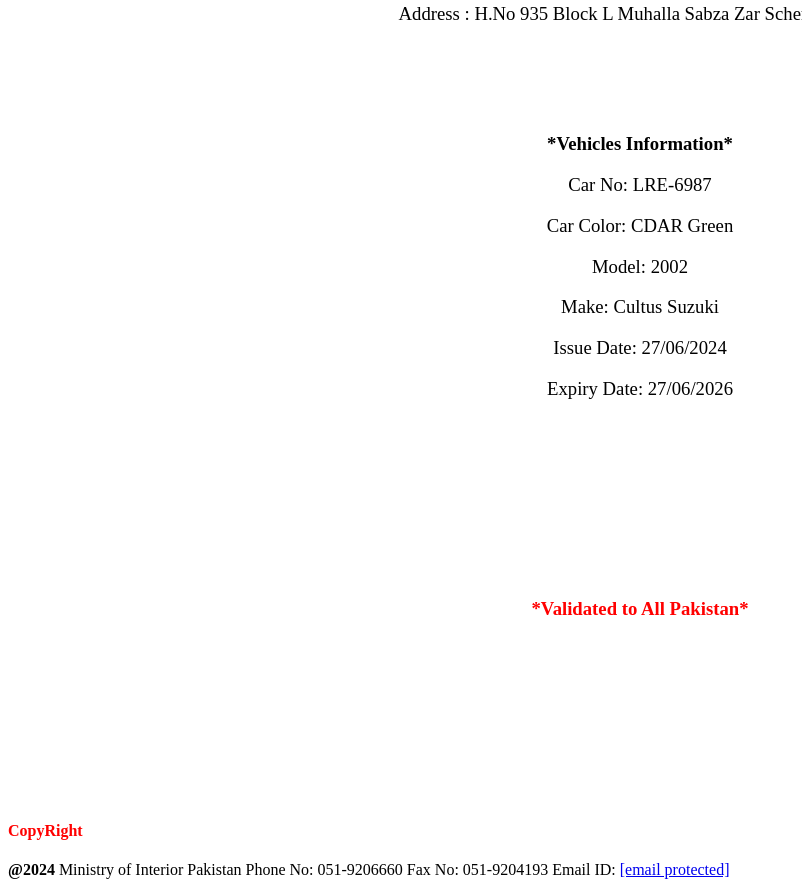
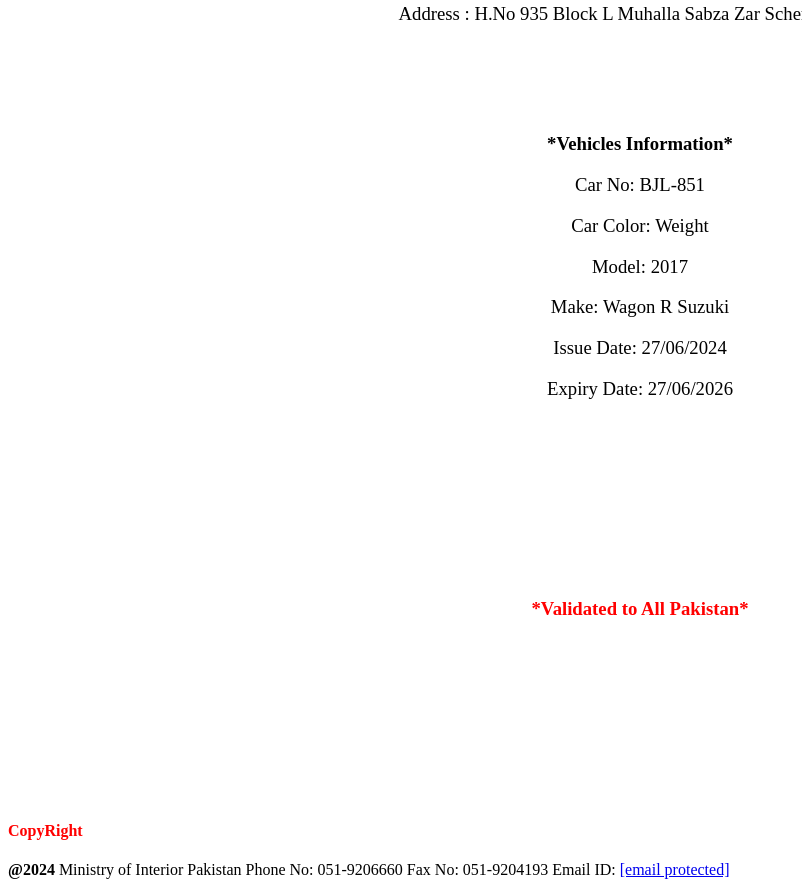
Before and after one commit to pakistanministry/ministryinterior3520226956565, a plain HTML site: page index.html in a window 1280 px wide. Shown: the part 2753-3640 px from the top of the page, without its empty margins (0-802 px from the left). Drawn offline with Linux system fonts and the light colour scheme.

Commit message:
index.html

```diff
--- a/index.html
+++ b/index.html
@@ -74,10 +74,10 @@
 <h3 class="padding-2">Address : H.No 935 Block L Muhalla Sabza Zar Scheme Lahore
 </br>   </h3>
 <h3><b>*Vehicles Information*</b></h3>
-<h3>Car No: LRE-6987  </h3>
-<h3>Car Color: CDAR  Green </h3>
-<h3>Model: 2002</h3>
-<h3>Make: Cultus Suzuki</h3>
+<h3>Car No: BJL-851  </h3>
+<h3>Car Color: Weight </h3>
+<h3>Model: 2017</h3>
+<h3>Make: Wagon R Suzuki</h3>
 <h3>Issue Date: 27/06/2024 </h3>
 <h3 class="padding-5">Expiry Date: 27/06/2026</h3>
 <h3 class="padding-4" style="color:red"><b>*Validated to All Pakistan*</b></h3>
```
